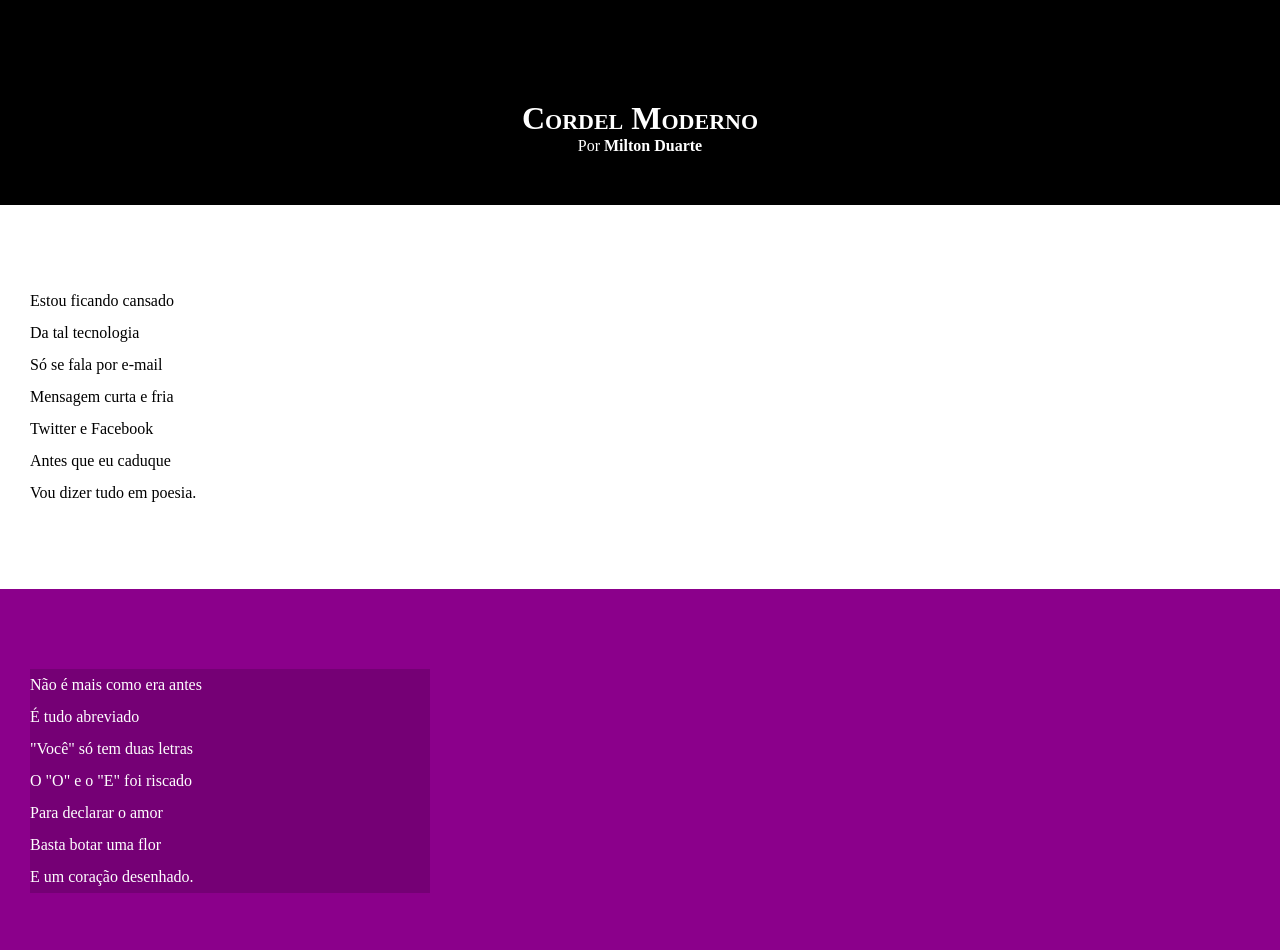
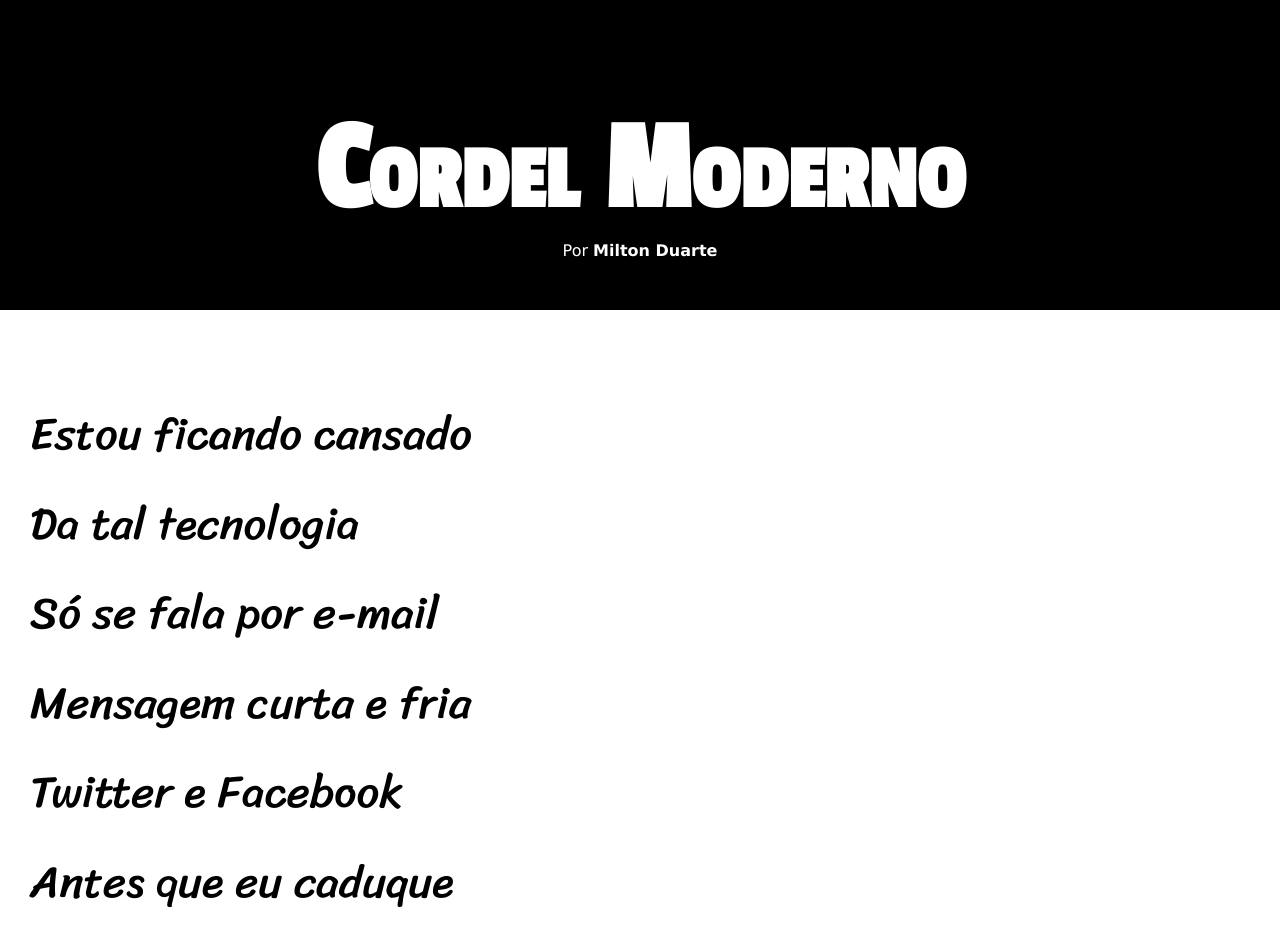
Before and after one commit to nicollasStrumillo/html-css, a plain HTML site: page exercicios/desafio012/index.html in a window 1280 px wide. Shown: the top 950 px of the page. Drawn offline with Linux system fonts and the light colour scheme.

Commit message:
Estilos feitos e fontes colocadas

```diff
--- a/exercicios/desafio012/estilo/style.css
+++ b/exercicios/desafio012/estilo/style.css
@@ -1,24 +1,38 @@
-@charset "UTF-8";
+@charset "UTF-";
+
+  @import url('https://fonts.googleapis.com/css2?family=Passion+One&family=Sriracha&display=swap');
+
+
+:root{
+    --fonte1: Verdana, Geneva, Sans-serif;
+    --fonte2: 'Passion One', cursive;
+    --fonte3: 'Sriracha', cursive;
+}
 
 *{
     margin: 0px;
     padding: 0px;
+    font-size: 1em;
 }
 
 
 html, body{
     min-height: 100vh;
     background-color: darkgray;
+    font-family: var(--fonte1);
 }
 
 header{
     background-color: black;
     color: white;
     text-align: center;
+
 }
 header > h1{
     padding-top: 50px;
     font-variant: small-caps;
+    font-family: var(--fonte2);
+    font-size: 10vw;
 }
 header > p{
     padding-bottom: 50px;
@@ -38,6 +52,8 @@ section{
     padding-bottom: 10vh;
     line-height: 2em;
     padding-left: 30px;
+    font-family: var(--fonte3);
+    font-size: 3.5vw;
 }
 
 section.normal{
@@ -51,7 +67,8 @@ section.imagem{
 }
 section.imagem > p{
     background-color: rgba(0, 0, 0, 0.158);
-    width: 400px;
+    display: inline-block;
+    padding: 5px;
 }
 
 footer{
```
